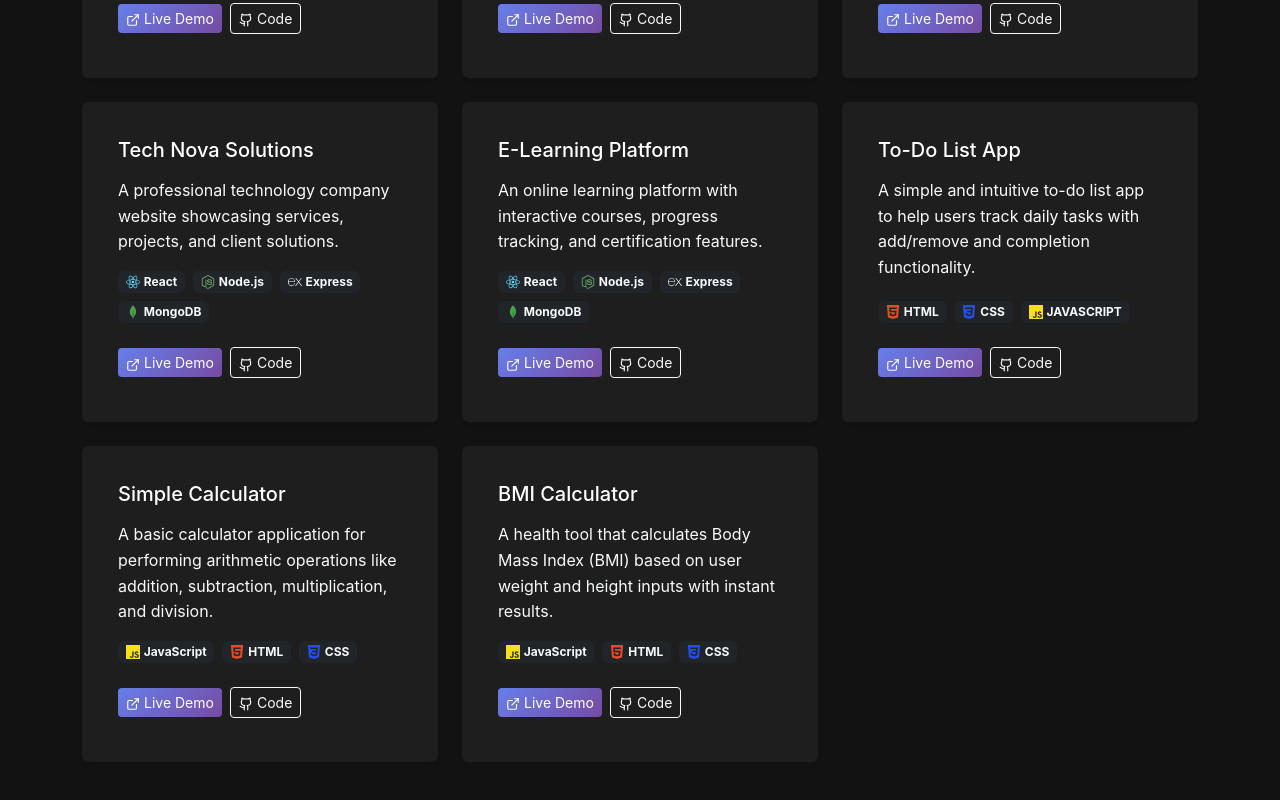
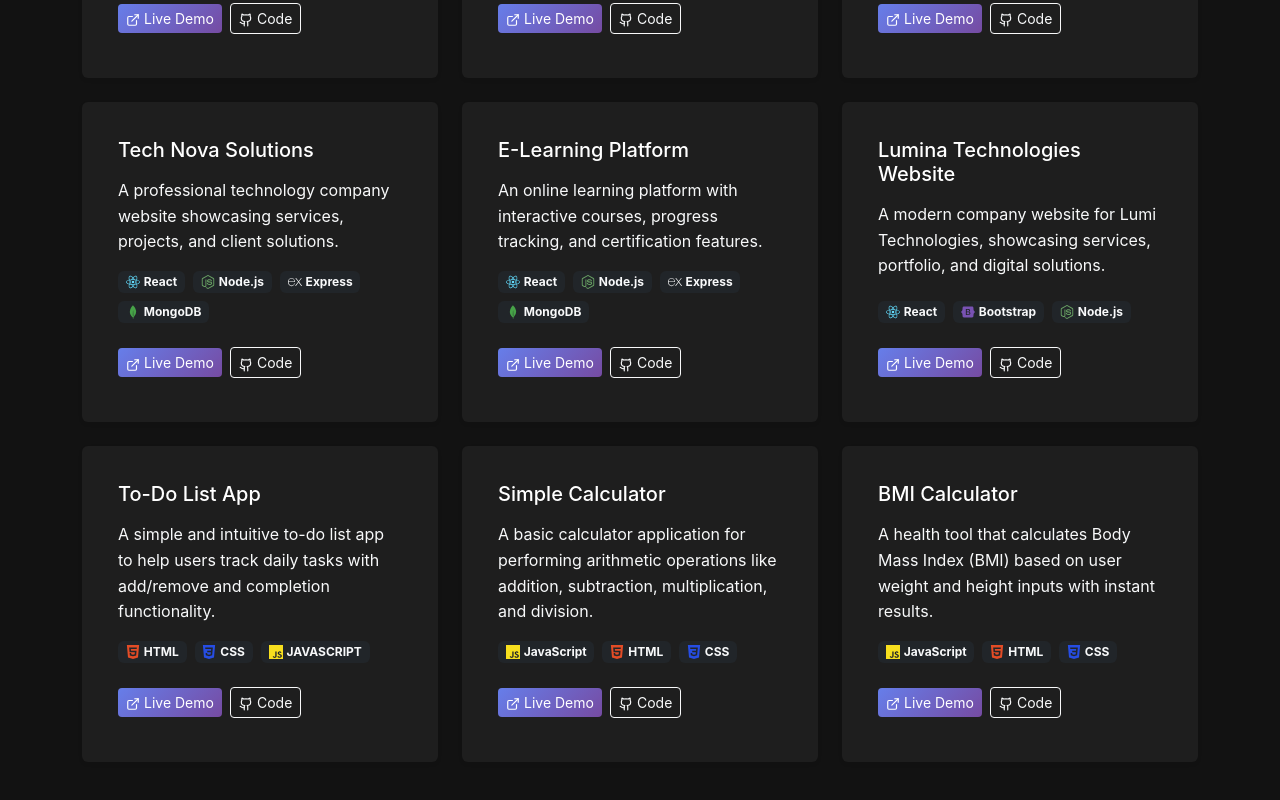
Before and after one commit to Faizan80235/Personal-Portfolio, a React (Create React App) app: page / in a window 1280 px wide. Shown: the part 4200-5000 px from the top of the page. Built offline with nearby package versions, Linux system fonts and the light colour scheme.

Commit message:
Add one more project on project sections

```diff
--- a/src/Pages/Project.js
+++ b/src/Pages/Project.js
@@ -98,6 +98,14 @@ const ProjectsSection = () => {
       githubUrl: "#",
       technologies: ["React", "Node.js", "Express", "MongoDB"],
     },
+      {
+    title: "Lumina Technologies Website",
+    description:
+      "A modern company website for Lumi Technologies, showcasing services, portfolio, and digital solutions.",
+    demoUrl: "https://lumina-technologies.vercel.app/",
+    githubUrl: "https://github.com/Faizan80235/LUMINA-TECHNOLOGIES",
+    technologies: ["React", "Bootstrap", "Node.js"],
+  },
     {
       title: "To-Do List App",
       description:
```
